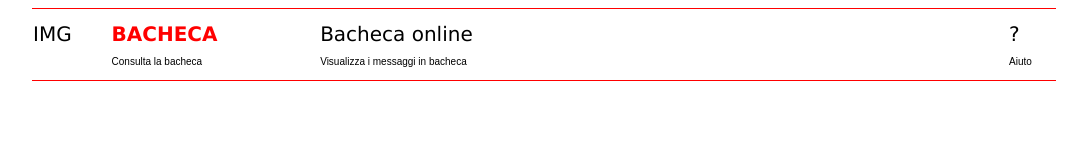
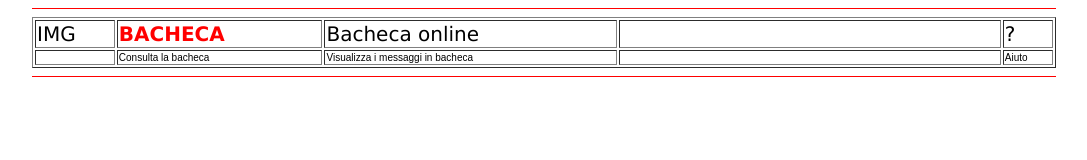
Before and after one commit to r22-4ea-ra/r22-4ea-ra.github-io, a plain HTML site: page esercizi/es6.html in a window 1280 px wide. Shown: the whole page, without its empty margins (96-1183 px from the left). Drawn offline with Linux system fonts and the light colour scheme.

Commit message:
Update es6.html

```diff
--- a/esercizi/es6.html
+++ b/esercizi/es6.html
@@ -7,6 +7,24 @@
   margin-right: 10%;
 
 }
+	<body>
+	<table>
+	<tr>
+	<td rowspan= "2"><ing src=..https://russell-moro-bp.github.io/img/bacheca_85px.png
+></td>
+	<td></td>
+	<td></td>
+	<td><ing src=https://russell-moro-bp.github.io/img/bollo_help_2.png></td>
+	</tr>
+		<tr>
+	<!--<td></td>-->
+	<td></td>
+	<td></td>
+	<td></td>
+	</tr>
+
+
+
 
   table, th , td {
 
```
